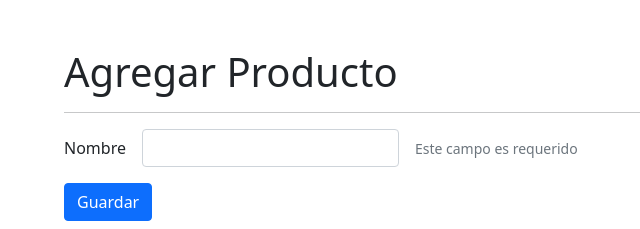
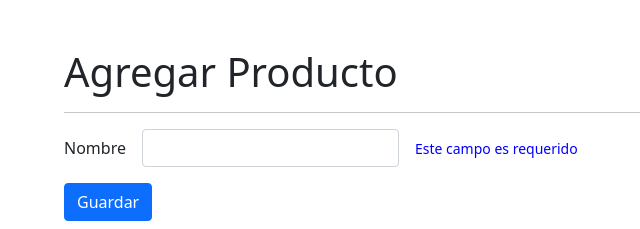
Before and after one commit to AlejandraMurilloL/angular-directivasApp, an Angular app: page /productos/agregar in a window 1280 px wide. Shown: the top 229 px of the page, without its empty margins (18-658 px from the left). Built offline with nearby package versions, Linux system fonts and the light colour scheme.

Commit message:
Se cambia el color de un span por medio de la directiva

```diff
--- a/src/app/productos/pages/agregar/agregar.component.html
+++ b/src/app/productos/pages/agregar/agregar.component.html
@@ -10,7 +10,12 @@
             <input class="form-control" formControlName="nombre"/>
         </div>
         <div class="col-auto">
-            <span class="form-text" *ngIf="tieneError('nombre')" error-msg>Este campo es requerido</span>
+            <span
+                class="form-text"
+                *ngIf="tieneError('nombre')"
+                error-msg
+                color="blue">
+                Este campo es requerido</span>
         </div>
     </div>
 
--- a/src/app/shared/directives/error-msg.directive.ts
+++ b/src/app/shared/directives/error-msg.directive.ts
@@ -1,16 +1,23 @@
-import { Directive, OnInit } from '@angular/core';
+import { Directive, ElementRef, Input, OnInit } from '@angular/core';
 
 @Directive({
   selector: '[error-msg]'
 })
 export class ErrorMsgDirective implements OnInit {
 
-  constructor() {
-    console.log('Constructor Directive');
+  @Input() color = 'red';
+
+  htmlElement: ElementRef<HTMLElement>;
+
+  constructor(private el: ElementRef<HTMLElement>) {
+    this.htmlElement = el;
   }
 
   ngOnInit(): void {
-    console.log('NgOnInit Directive');
+    this.setColor();
   }
 
+  setColor(): void {
+    this.htmlElement.nativeElement.style.color = this.color;
+  }
 }
```
